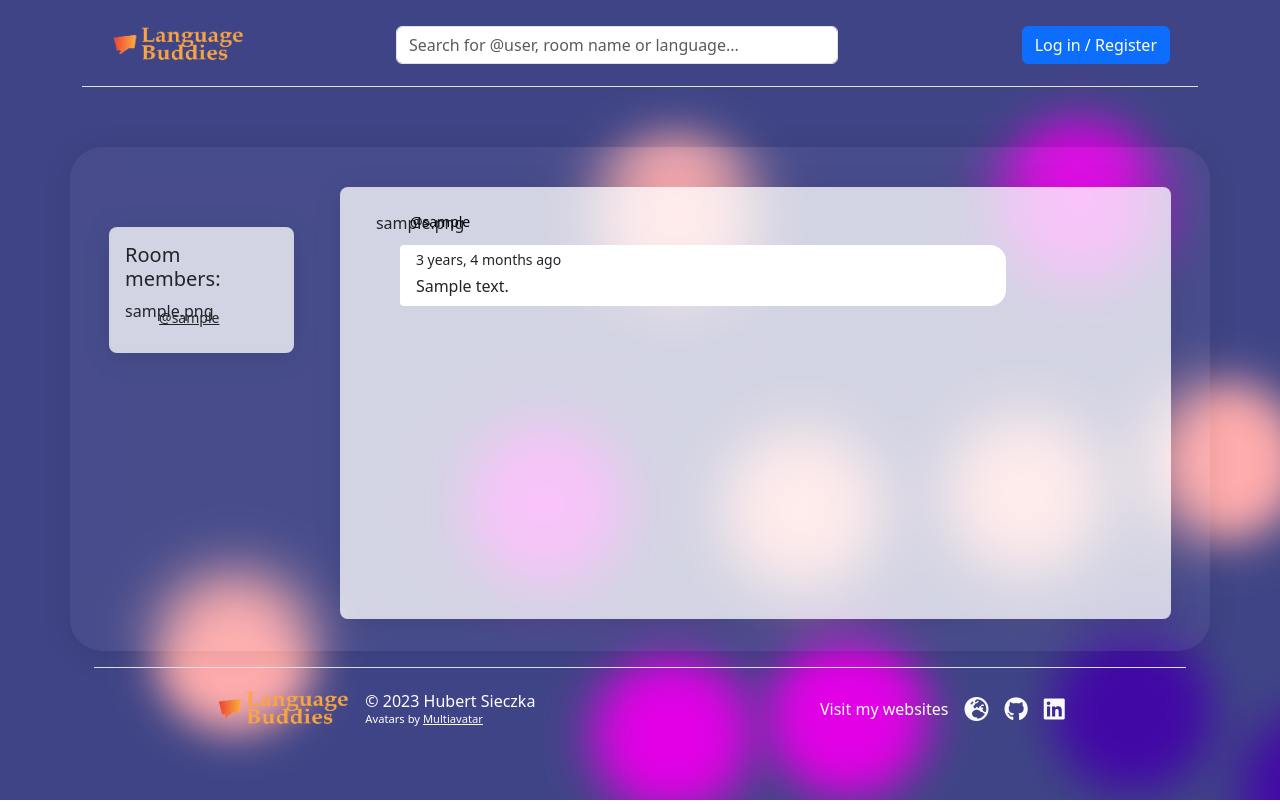
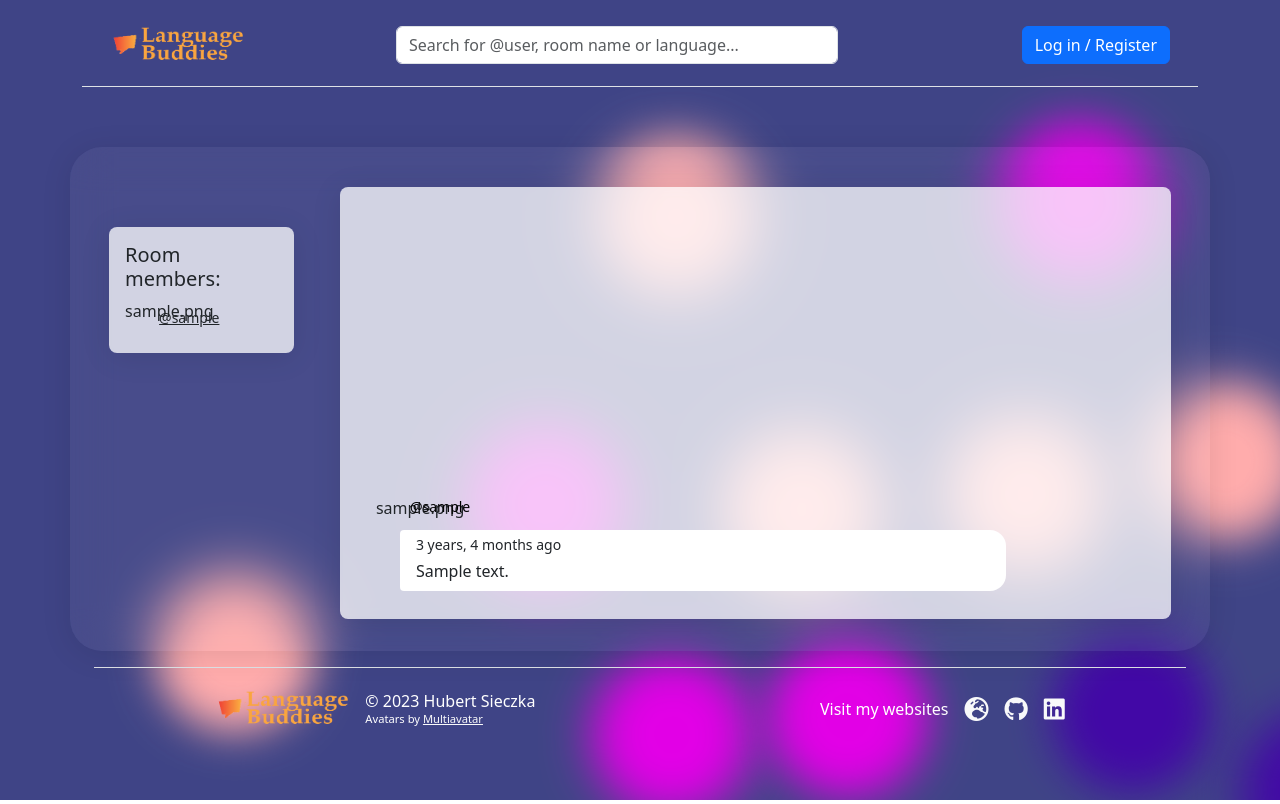
Before and after one commit to sieczkah/LanguageBuddies, a Django app: page /room/1/ in a window 1280 px wide. Run offline with Django 4.2, Linux system fonts and the light colour scheme; tables that the repository leaves empty hold one stand-in row (values such as "Sample post"); parts of the project's set-up code (start-up, migrations or seed data) failed here and were passed over; some libraries are stand-ins or nearby versions.

Commit message:
Added scroll from bot to top in msg window

```diff
--- a/rooms/templates/rooms/room.html
+++ b/rooms/templates/rooms/room.html
@@ -20,7 +20,7 @@
     <!-- CHAT SECTION START-->
     <div class="d-flex flex-column col-9 m-auto mt-2 rounded-3 glass p-3">
       <!-- CHAT WINDOW -->
-      <div class="d-flex flex-column overflow-y-scroll" style="max-height: 60vh; min-height: 50vh;">
+      <div class="d-flex flex-column-reverse overflow-y-scroll" style="max-height: 60vh; min-height: 50vh;">
         {% for message in messages %}
         {% if message.user == request.user %}
 
--- a/rooms/views.py
+++ b/rooms/views.py
@@ -40,7 +40,7 @@ def home(request):
 
 def room(request, id):
     room = Room.objects.get(id=id)
-    messages = room.message_set.all().order_by("sent")
+    messages = room.message_set.all()
     members = room.members.all()
 
     # Sending a message
```
